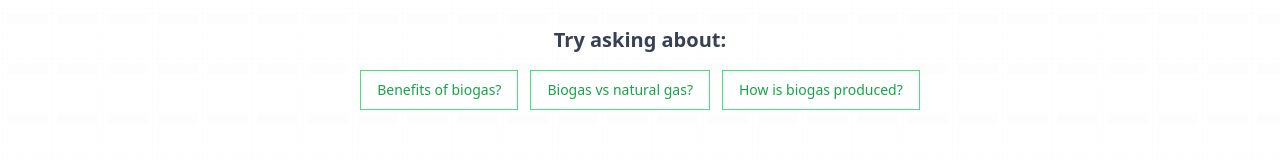
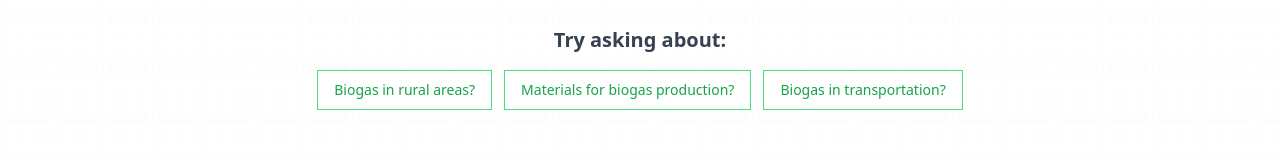
Before and after one commit to Shlok2927/demo_bio, a Next.js app: page / in a window 1280 px wide. Shown: the part 608-768 px from the top of the page. Built offline with nearby package versions, Linux system fonts and the light colour scheme.

Commit message:
chagning the time interval

```diff
--- a/src/components/homePage.tsx
+++ b/src/components/homePage.tsx
@@ -94,7 +94,7 @@ export default function HomePage() {
     };
 
     rotateSuggestions();
-    const intervalId = setInterval(rotateSuggestions, 50000);
+    const intervalId = setInterval(rotateSuggestions, 5000);
 
     return () => clearInterval(intervalId);
   }, [allSuggestions]);
```
